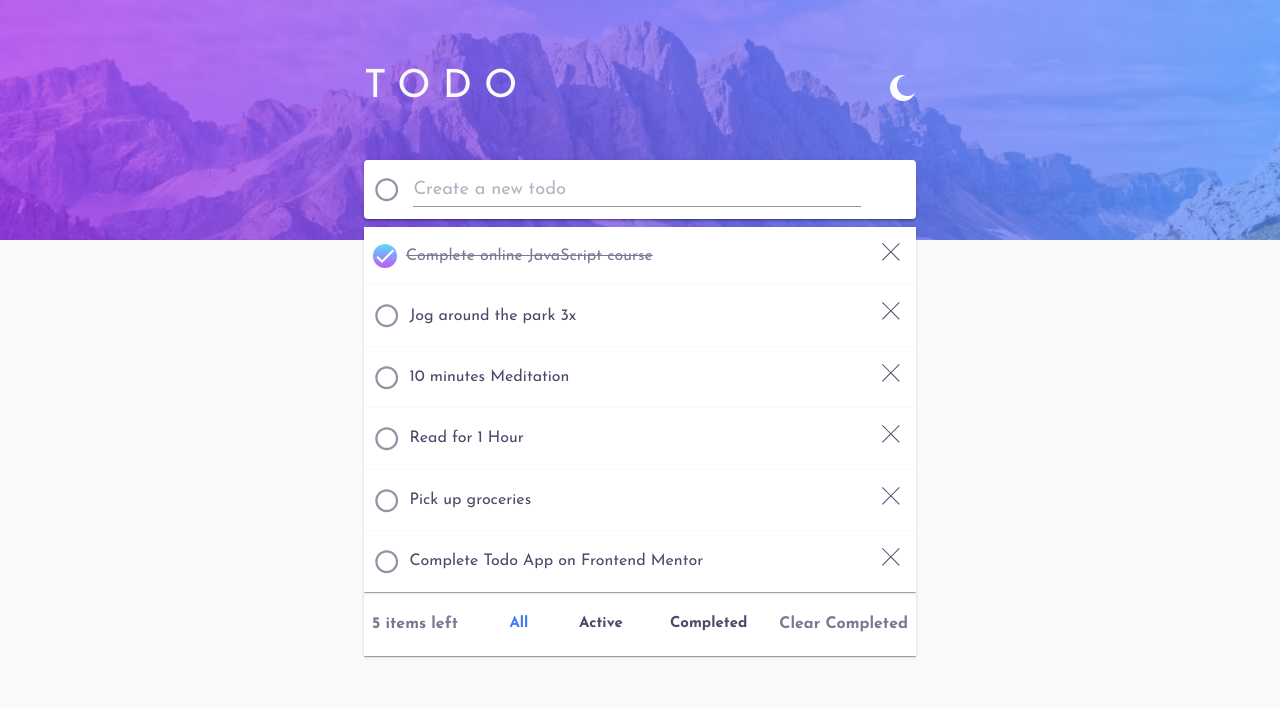
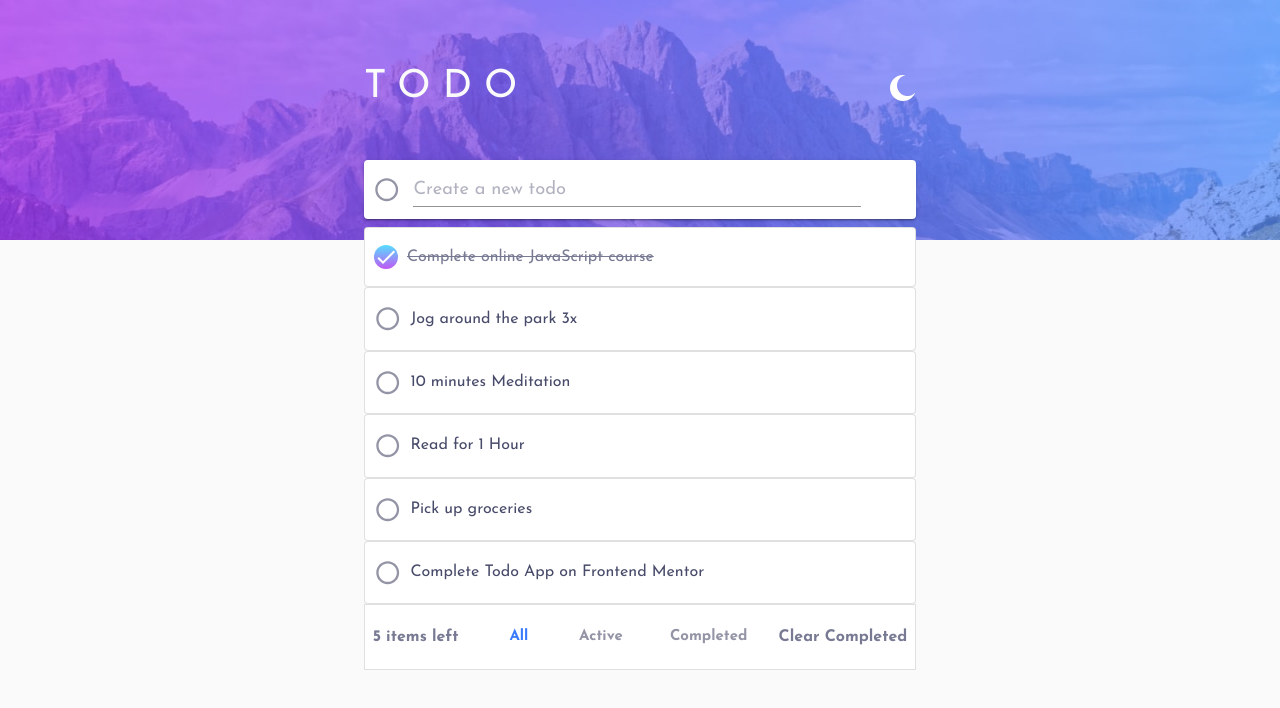
Before and after one commit to shalash23/todo-fe, a React (Vite) app: page / in a window 1280 px wide. Shown: the top 708 px of the page. Built offline with nearby package versions, Linux system fonts and the light colour scheme.

Commit message:
hover states

```diff
--- a/src/Components/TabsSelectionFullScreen.jsx
+++ b/src/Components/TabsSelectionFullScreen.jsx
@@ -3,10 +3,11 @@ import { Paper, Box, Typography } from "@mui/material";
 import TabsWrappedLabel from "./TabsWrappedLabel";
 
 const TabsSelectionFullScreen = ({ tasks }) => {
-    const tasksLength = tasks.filter((task) => !task.completed);
+  const tasksLength = tasks.filter((task) => !task.completed);
   return (
     <div>
       <Paper
+        variant="outlined"
         square
         sx={{
           width: "100%",
@@ -24,10 +25,20 @@ const TabsSelectionFullScreen = ({ tasks }) => {
             width: "100%",
           }}
         >
-          <Typography variant="subtitle2" component="p" noWrap>
+          <Typography
+            variant="subtitle2"
+            component="p"
+            noWrap
+            color={secondary.main}
+          >
             {tasksLength.length} items left
           </Typography>
-          <Typography variant="subtitle2" component="p" noWrap>
+          <Typography
+            variant="subtitle2"
+            component="p"
+            noWrap
+            color={secondary.main}
+          >
             Clear Completed
           </Typography>
         </Box>
--- a/src/Components/TabsSelectionSmallScreens.jsx
+++ b/src/Components/TabsSelectionSmallScreens.jsx
@@ -1,12 +1,13 @@
 import React from "react";
-import { Box, Paper,  Typography } from "@mui/material";
+import { Box, Paper, Typography } from "@mui/material";
 import TabsWrappedLabel from "./TabsWrappedLabel";
 
-const TabsSelectionSmallScreens = ({tasks}) => {
-        const tasksLength = tasks.filter(task => !task.completed)
+const TabsSelectionSmallScreens = ({ tasks }) => {
+  const tasksLength = tasks.filter((task) => !task.completed);
   return (
     <div>
       <Paper
+        variant="outlined"
         square
         sx={{
           width: "100%",
@@ -21,13 +22,13 @@ const TabsSelectionSmallScreens = ({tasks}) => {
             display: "flex",
             alignItems: "center",
             justifyContent: "space-around",
-                      width: "100%",
+            width: "100%",
           }}
         >
           <Typography variant="subtitle2" component="p" noWrap>
-                 {tasksLength.length}      items left
+            {tasksLength.length} items left
           </Typography>
-        <TabsWrappedLabel />
+          <TabsWrappedLabel />
           <Typography variant="subtitle2" component="p" noWrap>
             Clear Completed
           </Typography>
--- a/src/Components/TabsWrappedLabel.jsx
+++ b/src/Components/TabsWrappedLabel.jsx
@@ -4,23 +4,22 @@ import Tab from "@mui/material/Tab";
 import { Box } from "@mui/material";
 import { TodoContextUpdatedState } from "../TodoContext";
 
-
 export default function TabsWrappedLabel() {
-  const [value,setValue] = React.useContext(TodoContextUpdatedState);
+  const [value, setValue] = React.useContext(TodoContextUpdatedState);
 
   const handleChange = (event, newValue) => {
-    setValue(newValue)
-
-
+    setValue(newValue);
   };
 
   return (
-    <Box sx={{
-      width: "auto",
-      display: 'flex',
-      alignItems: 'center',
-      justifyContent:'center',
-    }}>
+    <Box
+      sx={{
+        width: "auto",
+        display: "flex",
+        alignItems: "center",
+        justifyContent: "center",
+      }}
+    >
       <Tabs
         value={value}
         onChange={handleChange}
@@ -28,6 +27,7 @@ export default function TabsWrappedLabel() {
         indicatorColor="none"
         variant="standard"
         centered
+        color="main"
       >
         <Tab
           value="All"
@@ -37,18 +37,17 @@ export default function TabsWrappedLabel() {
             textTransform: "none",
             fontFamily: "Josefin Sans",
             fontWeight: "700",
-            color: "hsl(235, 19%, 35%)",
           }}
         />
         <Tab
           value="Active"
           label="Active"
+          color="text.main"
           sx={{
             fontSize: 15,
             textTransform: "none",
             fontFamily: "Josefin Sans",
             fontWeight: "700",
-            color: "hsl(235, 19%, 35%)",
             pl: 0,
           }}
         />
@@ -60,7 +59,6 @@ export default function TabsWrappedLabel() {
             textTransform: "none",
             fontFamily: "Josefin Sans",
             fontWeight: "700",
-            color: "hsl(235, 19%, 35%)",
           }}
         />
       </Tabs>
--- a/src/Components/Todos.jsx
+++ b/src/Components/Todos.jsx
@@ -6,24 +6,30 @@ import { TodoContext } from "../TodoContext";
 
 const Todos = ({ todo, id }) => {
   const [state, setState] = React.useContext(TodoContext);
+  const [hoverState, setHoverState] = React.useState(false);
   const handleClick = (taskId) => {
     setState((prevState) => prevState.filter((state) => state.id !== taskId));
   };
 
   return (
-    <AnimatePresence>
     <Paper
+      onMouseOver={() => {
+        setHoverState(true);
+      }}
+      onMouseLeave={() => {
+        setHoverState(false);
+      }}
       // elevation={12}
-        // variant="outlined"
-        square
+      variant="outlined"
       sx={{
         width: "100%",
+        paddingY: 1,
         // paddingX: 1,
         // paddingY: 2,
-          paddingY: 1,
         display: "flex",
         alignItems: "center",
         justifyContent: "flex-start",
+        alignContent: "center",
       }}
       component={motion.div}
       whileHover={{
@@ -59,11 +65,13 @@ const Todos = ({ todo, id }) => {
       <Box
         sx={{
           mr: 2,
+          my: 2,
         }}
         onClick={() => {
           handleClick(id);
         }}
       >
+        {hoverState && (
           <svg xmlns="http://www.w3.org/2000/svg" width="18" height="18">
             <path
               fill="#494C6B"
@@ -71,9 +79,9 @@ const Todos = ({ todo, id }) => {
               d="M16.97 0l.708.707L9.546 8.84l8.132 8.132-.707.707-8.132-8.132-8.132 8.132L0 16.97l8.132-8.132L0 .707.707 0 8.84 8.132 16.971 0z"
             />
           </svg>
+        )}
       </Box>
     </Paper>
-    </AnimatePresence>
   );
 };
 
```
Lines whose indentation alone changed are shown as unchanged.
